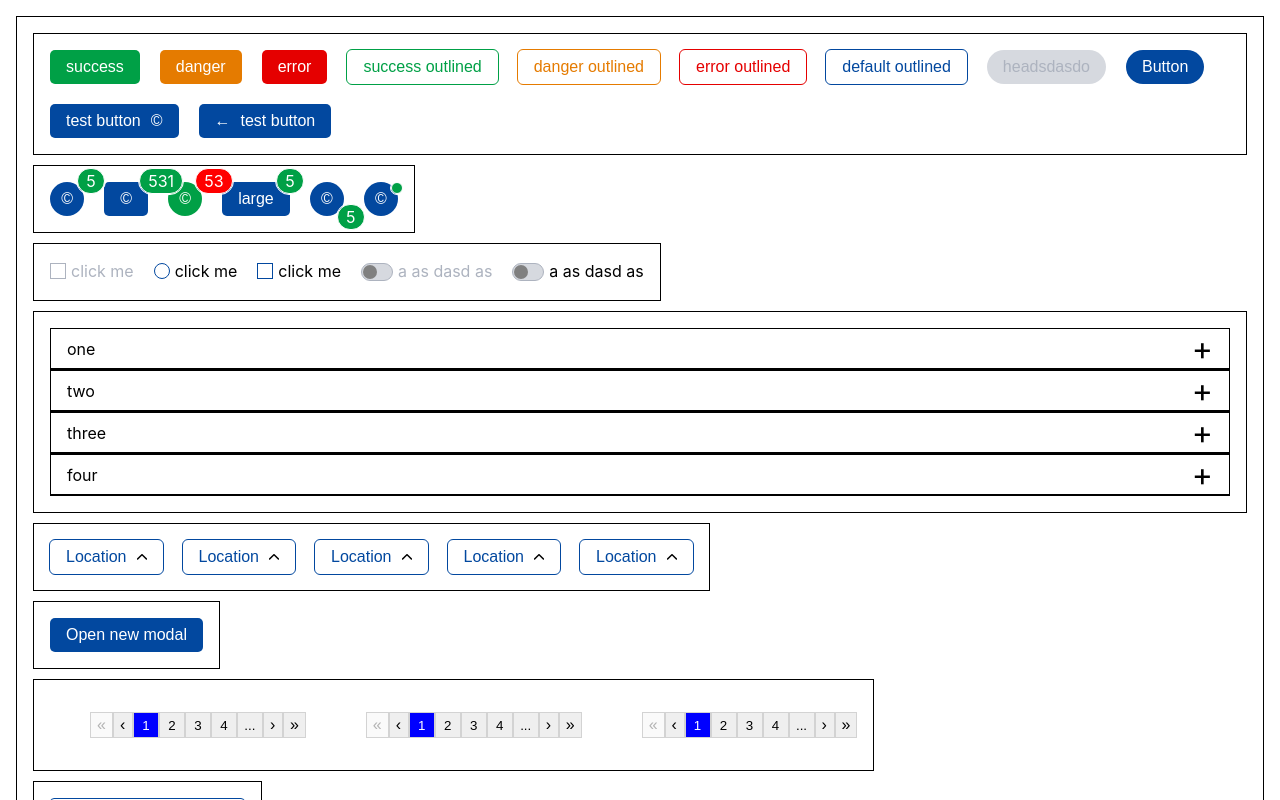
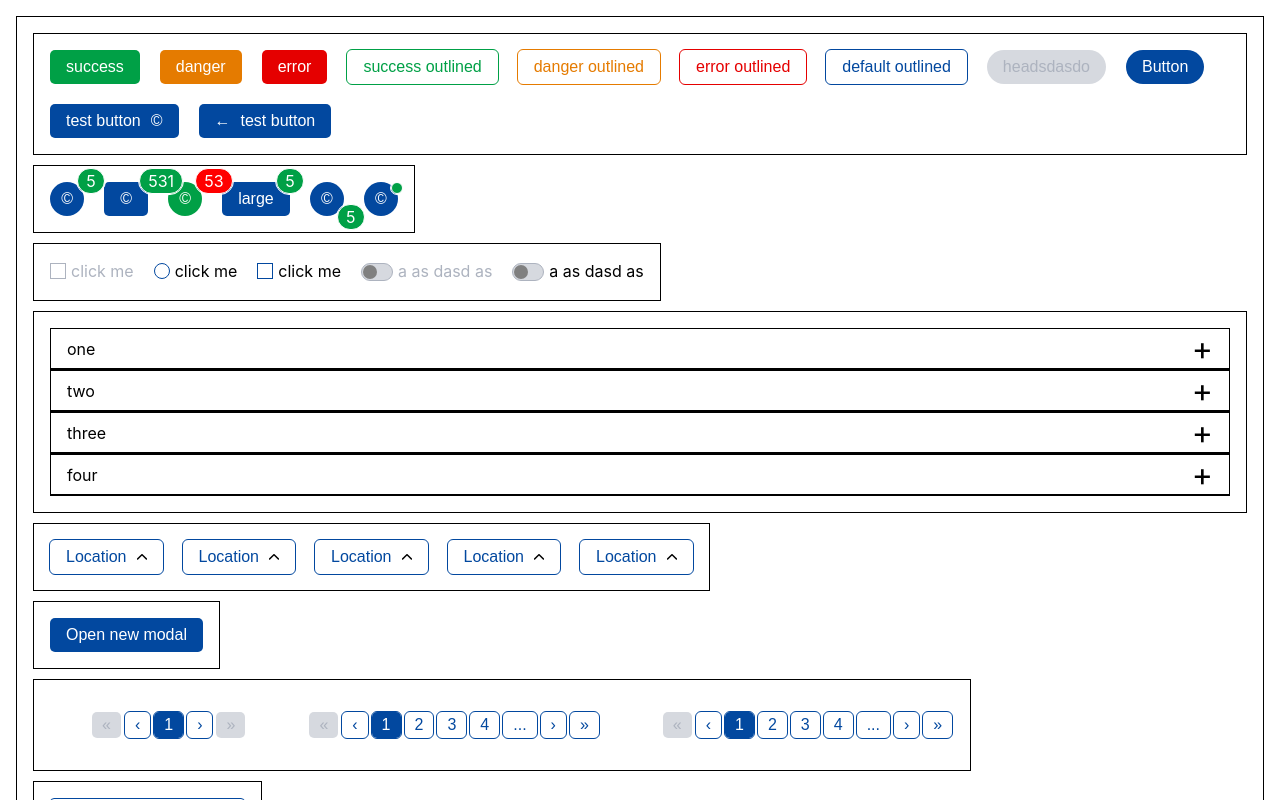
Before and after one commit to bandvov/react-ui-kit, a React (Create React App) app: page / in a window 1280 px wide. Shown: the top 800 px of the page. Built offline with nearby package versions, Linux system fonts and the light colour scheme.

Commit message:
add pagination styles

```diff
--- a/src/App.tsx
+++ b/src/App.tsx
@@ -9,7 +9,7 @@ import { COLORS } from "./CONSTANTS";
 import Pagination from "./components/Pagination";
 import { DropdownItem } from "./types";
 import Wrapper from "./Wrapper";
-import { TextInput, SearchInput } from "./components/Form";
+import { TextInput } from "./components/Form";
 
 const accordionItems: { title: string; content: string | ReactElement }[] = [
   {
@@ -486,9 +486,6 @@ function App() {
           <button type="submit">submit</button>
         </form>
       </Wrapper>
-      <Wrapper>
-        <SearchInput />
-      </Wrapper>
     </div>
   );
 }
--- a/src/components/Form/TextInput.tsx
+++ b/src/components/Form/TextInput.tsx
@@ -45,7 +45,7 @@ const Input = styled.input.attrs({ type: "text" })<IInput>`
     padding: 0 0.2rem;
     opacity: 1;
     line-height: 16px;
-    transform: scale(0.7) translateY(-120%) translateX(-20px);
+    transform: scale(0.5) translateY(-170%) translateX(-45px);
     background-color: white;
     color: ${(props) => (props.error ? COLORS.red : COLORS.Blue)};
   }
--- a/src/components/Form/index.tsx
+++ b/src/components/Form/index.tsx
@@ -1,4 +1,3 @@
-import SearchInput from "./SearchInput";
 import TextInput from "./TextInput";
 
-export { TextInput, SearchInput };
+export { TextInput };
--- a/src/components/Pagination.tsx
+++ b/src/components/Pagination.tsx
@@ -1,7 +1,9 @@
 import { useState, useEffect } from "react";
+import { COLORS } from "../CONSTANTS";
+import Button from "./Button";
 
 function Pagination({
-  pages = 5,
+  pages = 1,
   show = 4,
 }: {
   pages?: number;
@@ -28,21 +30,20 @@ function Pagination({
     const isCurrentButton = currentButton === item - 1;
     return (
       <li>
-        <button
+        <Button
+          color={isCurrentButton ? "white" : ""}
+          padding="4px 10px"
+          variant="default-outlined"
           onClick={() => setCurrentButton(item - 1)}
           style={{
-            backgroundColor: isCurrentButton ? "blue" : "",
-            color: isCurrentButton ? "white" : "black",
-            height: "26px",
-            borderRadius: 0,
-            border: "1px solid lightgray",
-            cursor: "pointer",
-            minWidth: "26px",
+            backgroundColor: isCurrentButton ? COLORS.Blue : "",
+            marginLeft: "2px",
+            marginRight: "2px",
           }}
           key={index}
         >
           {item}
-        </button>
+        </Button>
       </li>
     );
   });
@@ -98,46 +99,40 @@ function Pagination({
     <div style={{ display: "flex" }}>
       <ul style={{ display: "flex", listStyle: "none" }}>
         <li>
-          <button
+          <Button
+            variant="default-outlined"
+            padding="4px 10px"
             disabled={currentButton === 0}
             onClick={() => {
               setCurrentButton(0);
               setArrayOfCurrentButtons(baseArray.slice(0, show));
             }}
             style={{
-              height: "26px",
-              width: "max-content",
-              fontSize: "16px",
-              display: "flex",
-              alignItems: "center",
-              border: "1px solid lightgray",
-              cursor: "pointer",
-              minWidth: "20px",
+              marginLeft: "2px",
+              marginRight: "2px",
             }}
           >
             &laquo;
-          </button>
+          </Button>
         </li>
         <li>
-          <button
+          <Button
+            variant="default-outlined"
+            padding="4px 10px"
             onClick={previousButtonHandler}
             style={{
-              height: "26px",
-              width: "max-content",
-              fontSize: "16px",
-              display: "flex",
-              alignItems: "center",
-              border: "1px solid lightgray",
-              cursor: "pointer",
-              minWidth: "20px",
+              marginLeft: "2px",
+              marginRight: "2px",
             }}
           >
             &#8249;
-          </button>
+          </Button>
         </li>
         {currentButton >= show && (
           <li>
-            <button
+            <Button
+              padding="4px 10px"
+              variant="default-outlined"
               onClick={() => {
                 console.log(currentButton);
                 setArrayOfCurrentButtons(
@@ -150,22 +145,21 @@ function Pagination({
                 setCurrentButton(arrayOfCurrentButtons[0] - 2);
               }}
               style={{
-                height: "26px",
-                borderRadius: 0,
-                cursor: "pointer",
-                border: "1px solid lightgray",
-                minWidth: "26px",
+                marginLeft: "2px",
+                marginRight: "2px",
               }}
             >
               {"..."}
-            </button>
+            </Button>
           </li>
         )}
         {items}
 
         {arrayOfCurrentButtons[0] + show <= baseArray.length && (
           <li>
-            <button
+            <Button
+              padding="4px 10px"
+              variant="default-outlined"
               onClick={() => {
                 console.log("elipsis");
                 if (
@@ -197,55 +191,44 @@ function Pagination({
                 }
               }}
               style={{
-                height: "26px",
-                borderRadius: 0,
-                border: "1px solid lightgray",
-                cursor: "pointer",
-                minWidth: "26px",
+                marginLeft: "2px",
+                marginRight: "2px",
               }}
             >
               {"..."}
-            </button>
+            </Button>
           </li>
         )}
 
         <li>
-          <button
+          <Button
+            padding="4px 10px"
+            variant="default-outlined"
             onClick={nextButtonHandler}
             style={{
-              height: "26px",
-              width: "max-content",
-              fontSize: "16px",
-              display: "flex",
-              alignItems: "center",
-              border: "1px solid lightgray",
-              cursor: "pointer",
-              minWidth: "20px",
+              marginLeft: "2px",
+              marginRight: "2px",
             }}
           >
             &rsaquo;
-          </button>
+          </Button>
         </li>
         <li>
-          <button
+          <Button
+            padding="4px 10px"
+            variant="default-outlined"
             disabled={currentButton + 1 === baseArray[baseArray.length - 1]}
             onClick={() => {
               setCurrentButton(baseArray.length - 1);
               setArrayOfCurrentButtons(baseArray.slice(-show));
             }}
             style={{
-              height: "26px",
-              width: "max-content",
-              fontSize: "16px",
-              display: "flex",
-              alignItems: "center",
-              border: "1px solid lightgray",
-              cursor: "pointer",
-              minWidth: "20px",
+              marginLeft: "2px",
+              marginRight: "2px",
             }}
           >
             &raquo;
-          </button>
+          </Button>
         </li>
       </ul>
     </div>
```
